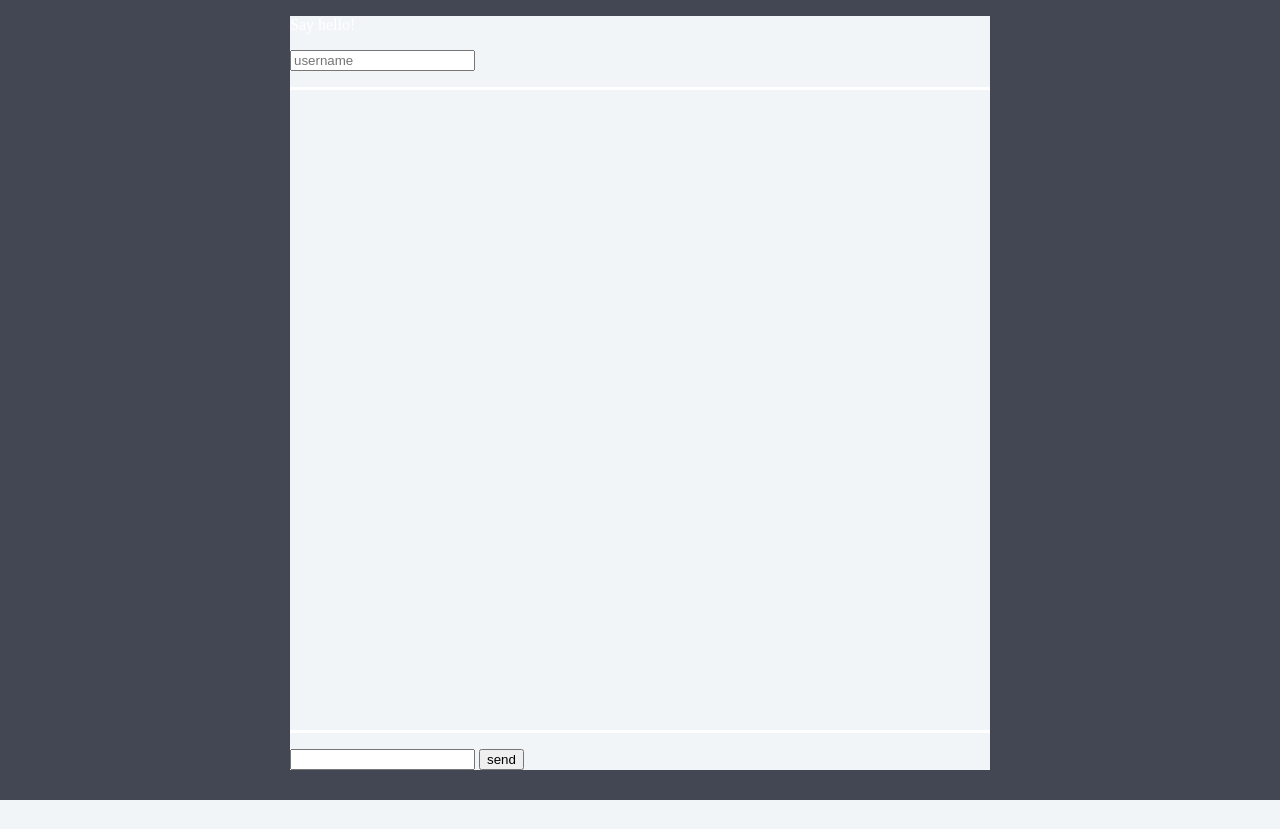
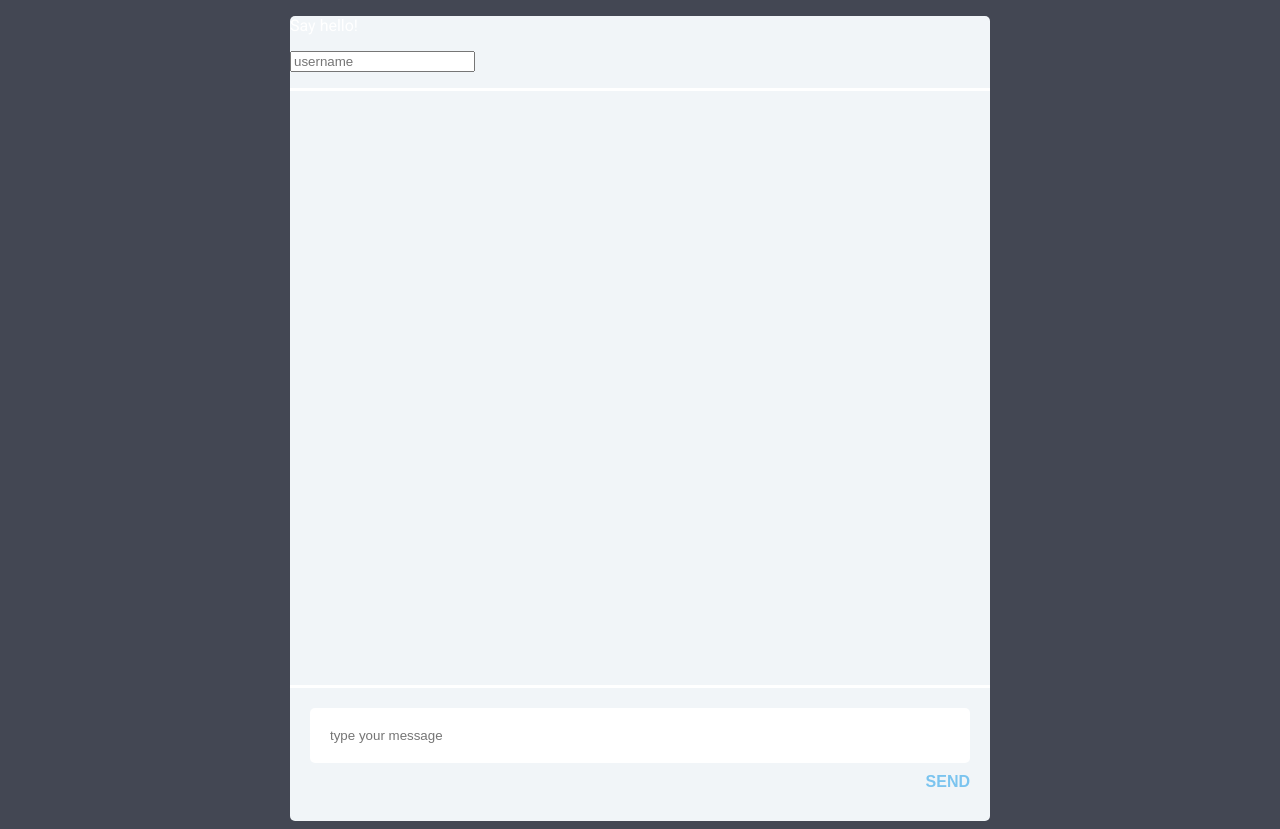
Before and after one commit to Areii1/chat-room, a PHP site: page / in a window 1280 px wide. Before the commit the page ends 800 px from the top, so only its background shows below. Run offline with PHP 8.4, Linux system fonts and the light colour scheme; data that the repository does not hold is empty.

Commit message:
Style message field and send button, add new font.

```diff
--- a/index.html
+++ b/index.html
@@ -4,6 +4,7 @@
 	<meta charset="utf-8">
 	<meta name="viewport" content="width=device-width">
 	<title>chat-room</title>
+	<link href='https://fonts.googleapis.com/css?family=Roboto:400,500,700' rel='stylesheet' type='text/css'>
 	<link rel="stylesheet" type="text/css" href="stylesheet.css">
 </head>
 <body>
@@ -12,8 +13,8 @@
 		<input type="text" id="sender" placeholder="username">
 		<ul id="chat-area"></ul>
 		<form id="message-form">
-			<input type="text" id="message">
-			<input type="submit" value="send">
+			<input type="text" id="message" placeholder="type your message">
+			<input type="submit" value="send" id="send-button">
 		</form>
 	</div>
 	<script src="https://ajax.googleapis.com/ajax/libs/jquery/1.12.4/jquery.min.js"></script>
--- a/main.js
+++ b/main.js
@@ -1,4 +1,5 @@
 fetchMessages();
+scrollChatAreaDown();
 setInterval(fetchMessages, 2000);
 
 function fetchMessages() {
@@ -7,7 +8,7 @@ function fetchMessages() {
 		success: function(response) {
 			var parsedResponse = JSON.parse(response);
 			renderMessages(parsedResponse);
-			scrollChatAreaDown();
+
 		}
 	});
 }
@@ -43,6 +44,7 @@ $('#message-form').submit(function(e) {
 			console.log(response);
 			$("#message").val('');
 			fetchMessages();
+			scrollChatAreaDown();
 		}
 	});
 });
--- a/stylesheet.css
+++ b/stylesheet.css
@@ -1,12 +1,19 @@
+* {
+	box-sizing: border-box;
+}
+
 body {
 	background: #434753;
 	color: #fff;
+	font-family: 'Roboto', sans-serif;
+	font-size: 16px;
 }
 
 #wrapper {
 	background: #F1F5F8;
 	margin: 0 auto;
 	max-width: 700px;
+	border-radius: 5px;
 }
 
 #chat-area {
@@ -15,6 +22,7 @@ body {
 	height: 600px;
 	overflow-y: scroll;
 	padding: 20px;
+	margin-bottom: 0;
 }
 
 li {
@@ -24,3 +32,29 @@ li {
 	border-radius: 5px;
 	list-style-type: none;
 }
+
+#message-form {
+	padding: 20px;
+	overflow: auto;
+}
+
+#message {
+	border: 0;
+	background: #fff;
+	padding: 20px;
+	width: 100%;
+	display: block;
+	border-radius: 5px;
+}
+
+#send-button {
+	border: 0;
+	background: transparent;
+	text-transform: uppercase;
+	font-weight: 700;
+	color: #7BC4EF;
+	font-size: 16px;
+	float: right;
+	padding: 10px 0;
+	cursor: pointer;
+}
```
